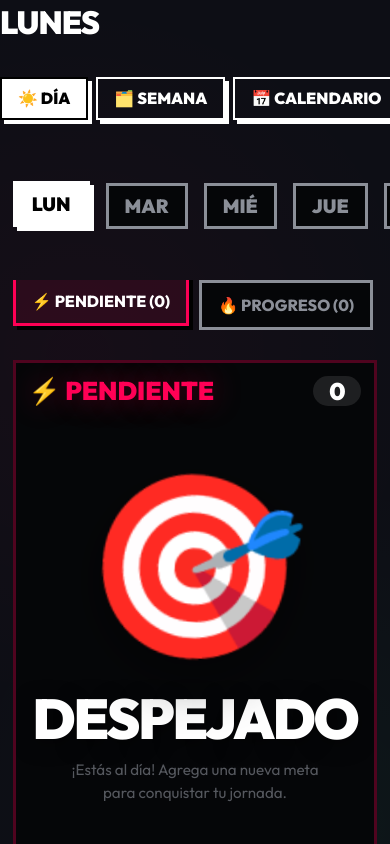
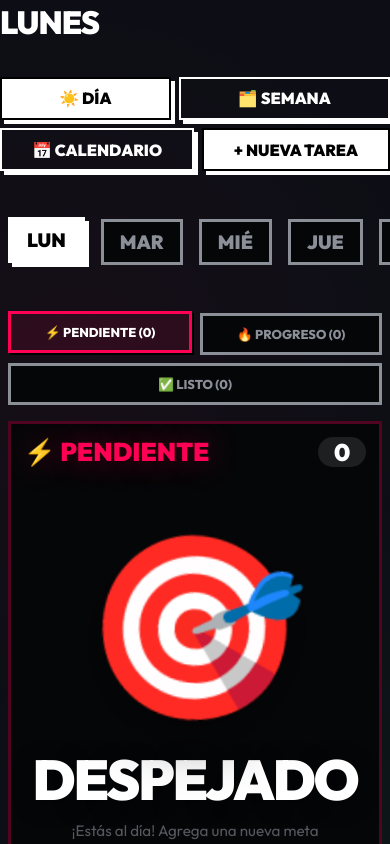
Before and after one commit to GasmauC/Tablero_de_actividades, a React (Vite) app: page / in a window 390 px wide. Shown: the top 844 px of the page. Built offline with nearby package versions, Linux system fonts and the light colour scheme.

Commit message:
fix(responsive): erradicar min-widths gigantes, fix paddings y modales

```diff
--- a/src/App.css
+++ b/src/App.css
@@ -32,7 +32,9 @@
     padding: 0;
   }
   .main-content {
-    padding: 0.8rem;
-    gap: 1.2rem;
+    padding: 0.5rem;
+    gap: 1rem;
+    width: 100%;
+    margin: 0;
   }
 }
--- a/src/components/TaskCard.css
+++ b/src/components/TaskCard.css
@@ -169,7 +169,7 @@
 
 @media (max-width: 768px) {
   .task-card {
-    padding: 1.2rem;
+    padding: 1rem;
     min-height: auto;
     border-width: 3px;
     box-shadow: 6px 6px 0px 0px #000 !important;
@@ -182,20 +182,21 @@
   }
 
   .task-title {
-    font-size: 1.6rem;
-    margin-top: 1rem;
-    margin-bottom: 1.5rem;
-    letter-spacing: -1px;
+    font-size: 1.4rem;
+    margin-top: 0.5rem;
+    margin-bottom: 1rem;
+    letter-spacing: -0.5px;
     line-height: 1.2;
+    -webkit-line-clamp: 3; /* Allow 3 lines since font is smaller */
   }
   .task-badge {
-    font-size: 0.9rem;
-    padding: 4px 8px;
+    font-size: 0.8rem;
+    padding: 3px 6px;
     border-width: 2px;
   }
   .action-btn {
-    font-size: 0.85rem;
-    padding: 0.4rem 0.8rem;
+    font-size: 0.8rem;
+    padding: 0.4rem 0.6rem;
     border-width: 2px;
   }
   .move-actions {
--- a/src/components/TaskForm.css
+++ b/src/components/TaskForm.css
@@ -189,25 +189,32 @@
 
 @media (max-width: 768px) {
   .task-form-input {
-    font-size: 1.8rem;
-    padding-bottom: 0.8rem;
+    font-size: 1.4rem;
+    padding-bottom: 0.5rem;
   }
   .form-title {
-    font-size: 2rem;
+    font-size: 1.6rem;
     margin-bottom: 1rem;
   }
-  .task-form-textarea {
-    font-size: 1rem;
-    padding: 1rem;
-    min-height: 100px;
+  .form-group label {
+    font-size: 0.6rem;
   }
   .form-group input,
   .form-group select {
-    padding: 0.7rem 0.9rem;
-    font-size: 1rem;
+    padding: 0.6rem 0.8rem;
+    font-size: 16px; /* 16px prevents iOS auto-zoom */
+    width: 100%;
+    box-sizing: border-box;
+  }
+  .task-form-textarea {
+    font-size: 16px;
+    padding: 0.8rem;
+    min-height: 90px;
+    width: 100%;
+    box-sizing: border-box;
   }
   .btn-save {
-    padding: 0.8rem 1.5rem;
+    padding: 0.8rem 1rem;
     font-size: 0.9rem;
   }
   .btn-cancel {
@@ -218,6 +225,7 @@
     flex-direction: column;
     width: 100%;
     margin-top: 1.5rem;
+    gap: 0.6rem;
   }
   .form-actions button {
     width: 100%;
--- a/src/components/layout/Board.css
+++ b/src/components/layout/Board.css
@@ -19,38 +19,38 @@
   .board {
     display: flex;
     flex-direction: column;
-    gap: 20px;
-    padding-bottom: 4rem;
+    gap: 16px;
+    padding-bottom: 2rem;
   }
 
   /* Mobile Tab Navigation */
   .mobile-tabs {
     display: flex;
     justify-content: space-between;
-    gap: 10px;
-    margin-bottom: 20px;
+    gap: 8px;
+    margin-bottom: 16px;
     width: 100%;
-    overflow-x: auto;
-    padding-bottom: 10px;
+    flex-wrap: wrap; /* Allow wrapping if extremely small */
   }
 
   .mobile-tab {
-    flex: 1;
-    min-width: max-content;
-    padding: 12px 16px;
-    font-size: 1rem;
+    flex: 1 1 auto;
+    min-width: 0; /* Remove max-content to prevent overflow */
+    padding: 10px 8px;
+    font-size: 0.8rem;
     font-weight: 800;
     text-transform: uppercase;
     background-color: var(--bg-darker);
     border: 3px solid var(--text-muted);
     color: var(--text-muted);
     transition: all 0.3s ease;
+    text-align: center;
   }
 
   .mobile-tab.active {
     color: var(--text-main);
-    transform: translateY(-4px);
-    box-shadow: 4px 4px 0px 0px #000000;
+    transform: translateY(-2px);
+    box-shadow: 2px 2px 0px 0px #000000;
   }
 
   .mobile-tab.active.pending {
--- a/src/components/layout/Header.css
+++ b/src/components/layout/Header.css
@@ -123,38 +123,28 @@
   }
 
   .day-title {
-    font-size: 2rem; /* Significantly smaller */
+    font-size: 2rem;
     letter-spacing: -1px;
-    word-break: break-word; /* Prevent long words overflowing */
+    word-break: break-word;
   }
 
   .header-info-container {
-    min-width: 100%;
+    min-width: 0;
     width: 100%;
   }
 
   .header-actions {
     width: 100%;
-    max-width: 100vw;
     display: flex;
     justify-content: flex-start;
-    overflow-x: auto;
-    padding-bottom: 10px;
-    flex-wrap: nowrap;
-    -webkit-overflow-scrolling: touch; /* Smooth scrolling on iOS */
+    flex-wrap: wrap;
     gap: 0.5rem;
   }
 
-  .header-actions::-webkit-scrollbar {
-    height: 4px;
-  }
-  .header-actions::-webkit-scrollbar-thumb {
-    background: #555;
-    border-radius: 4px;
-  }
-
   .header-actions button {
-    flex: 0 0 auto;
-    white-space: nowrap;
+    flex: 1 1 auto;
+    font-size: 0.9rem;
+    padding: 0.8rem 1rem;
+    text-align: center;
   }
 }
--- a/src/components/ui/AlertSystem.css
+++ b/src/components/ui/AlertSystem.css
@@ -124,8 +124,39 @@
   40%, 60% { transform: translate(20px, -15px); }
 }
 
-@media (max-width: 800px) {
-  .alert-title { font-size: 2.5rem; }
-  .alert-event-name { font-size: 1.8rem; }
-  .alert-btn { font-size: 1.5rem; }
+@media (max-width: 1199px) {
+  .alert-box { padding: 3rem 2rem; }
+  .alert-title { font-size: 3.5rem; }
 }
+
+@media (max-width: 768px) {
+  .alert-box {
+    padding: 1.5rem;
+    border-width: 6px;
+    width: 95%; /* Use almost full width but bounded */
+    box-sizing: border-box;
+    box-shadow: 10px 10px 0px #000, 0 0 30px rgba(255, 0, 85, 0.3);
+  }
+  .alert-title {
+    font-size: 2.2rem;
+    word-break: break-word;
+  }
+  .alert-subtitle {
+    font-size: 1.2rem;
+  }
+  .alert-event-name {
+    font-size: 1.5rem;
+    padding: 1rem;
+    width: 100%;
+    box-sizing: border-box;
+  }
+  .alert-btn {
+    font-size: 1.2rem;
+    padding: 1rem;
+    border-width: 4px;
+  }
+  .critical-label {
+    font-size: 0.8rem;
+    top: -15px;
+  }
+}
--- a/src/components/ui/Modal.css
+++ b/src/components/ui/Modal.css
@@ -35,9 +35,16 @@
 
 @media (max-width: 768px) {
   .modal-content {
-    padding: 1.5rem;
-    width: 95%;
+    padding: 1rem;
+    width: 100%;
+    max-width: 100%;
     gap: 1rem;
-    border-radius: var(--radius-md);
+    border-radius: 0; /* Flat to the edges on mobile */
+    min-height: 100vh; /* Optional depending on design, but lets just fit strictly */
+    box-sizing: border-box;
+    margin: 0;
+  }
+  .modal-overlay {
+    padding: 0; /* Remove overlay padding if any */
   }
 }
```
